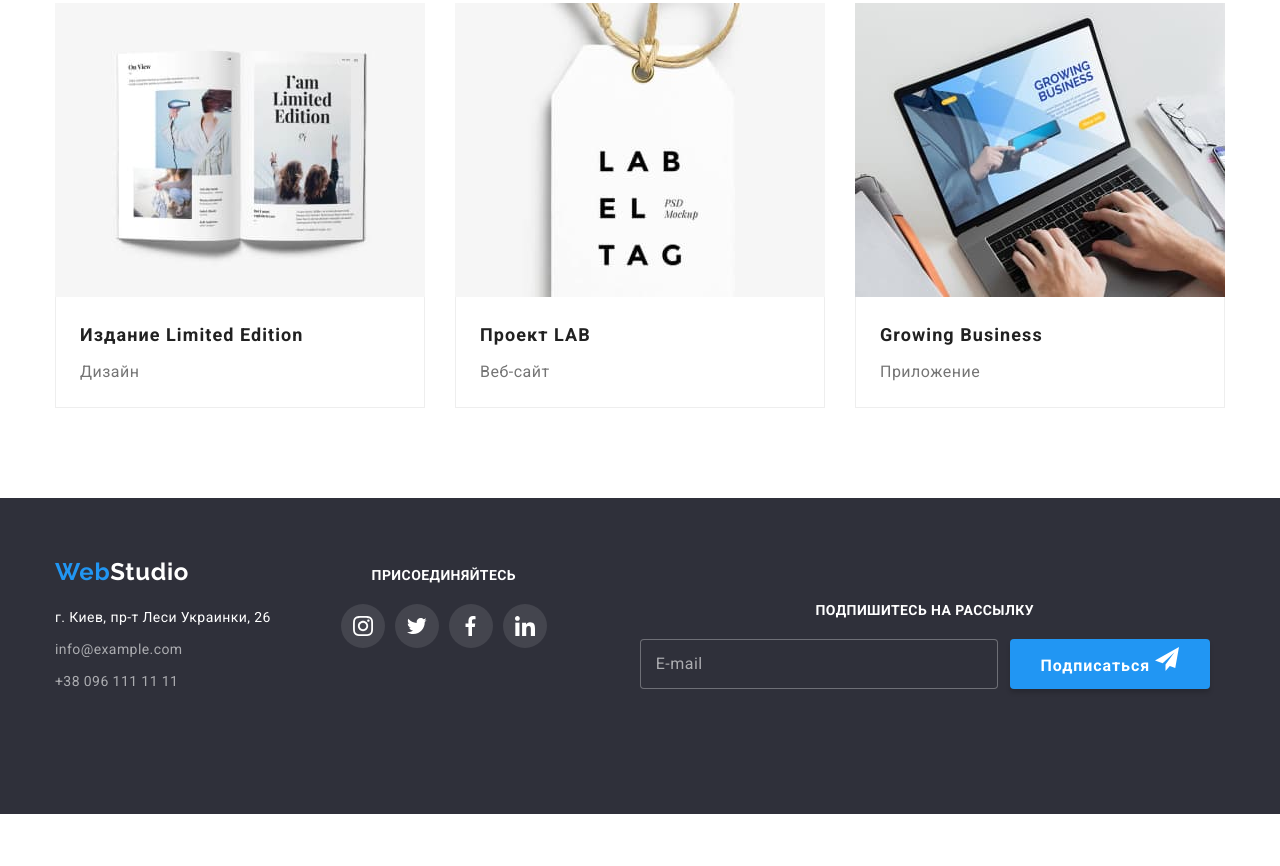
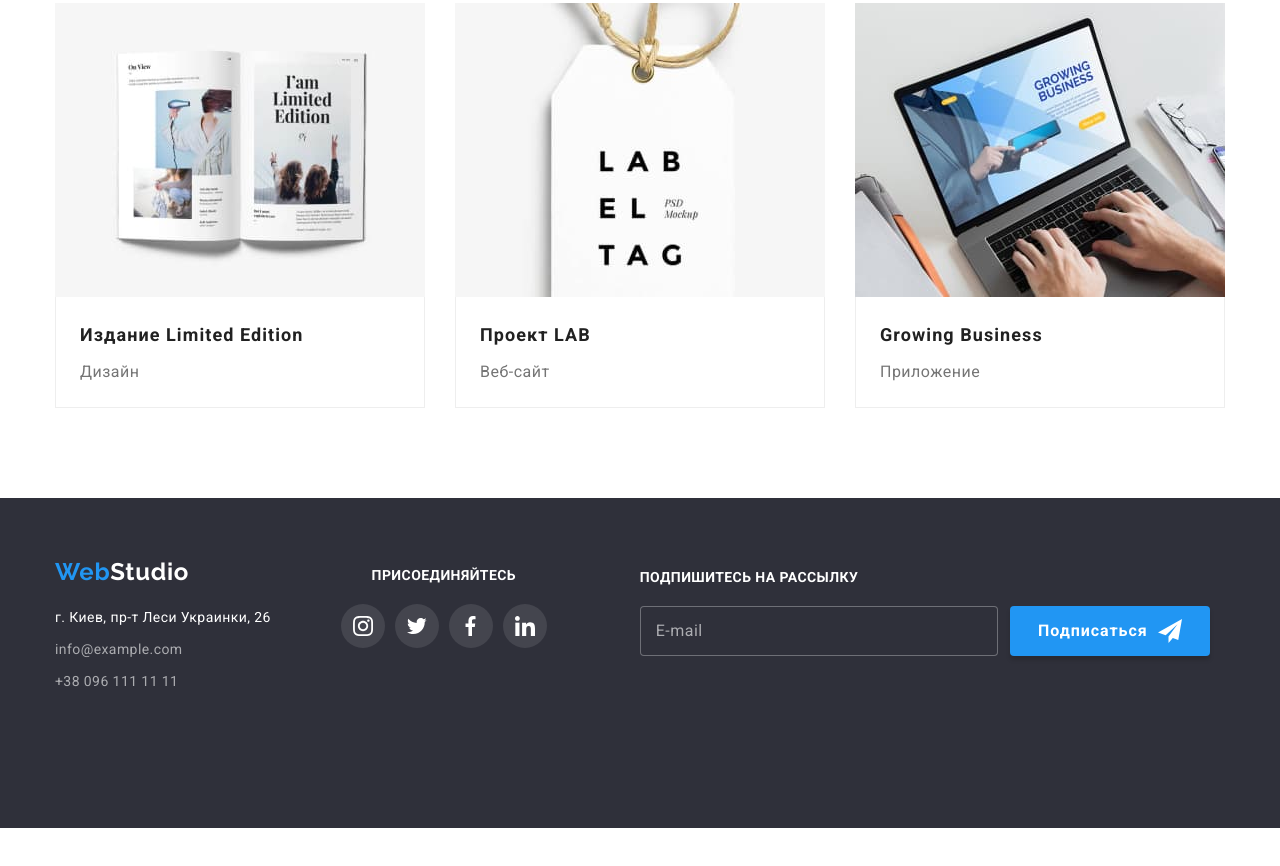
Before and after one commit to trotssvit/goit-markup-hw-08, a plain HTML site: page portfolio.html in a window 1280 px wide. Shown: the part 1065-1931 px from the top of the page. Drawn offline with nearby package versions, Linux system fonts and the light colour scheme.

Commit message:
footer finish

```diff
--- a/sass/layout/_footer.scss
+++ b/sass/layout/_footer.scss
@@ -1,7 +1,8 @@
 /* ---------------------------footer-logo---------------------- */
 /* -------------------------footer address links----------------- */
 // .footer-space {
-//   height: auto;
+//   margin-top: 60px;
+//   margin-bottom: 60px;
 // }
 .container-footer {
   align-items: center;
@@ -14,9 +15,12 @@
     text-align: start;
     display: flex;
     flex-direction: row;
+    align-items: flex-start;
+
   }
 }
 .footer-adr {
+  display: inline;
   @media screen and (min-width: 768px) {
     display: flex;
     flex-direction: row;
@@ -24,10 +28,10 @@
     justify-content: space-around;
   }
   @media screen and (min-width: 1200px) {
-    align-items: baseline;
-    // text-align: start;
-    // display: flex;
-    // flex-direction: row;
+    // align-items: baseline;
+    text-align: start;
+    display: flex;
+    flex-direction: row;
   }
 }
 .address .link {
@@ -58,14 +62,14 @@
   // display: block;
   @extend %transition;
 }
-.address-map {
+.address-map:not(:last-child){
   margin-bottom: 8px;
 }
 // .address .address-map:not(:last-child) {
 //   // margin-bottom: 9px;
 // }
 .address.list {
-  margin-bottom: -8px;
+  margin-bottom: 0;
 }
 
 .address .link:hover,
@@ -88,7 +92,7 @@
   letter-spacing: 0.03em;
 
   margin-bottom: 20px;
-  margin-top: 60px;
+  // margin-top: 60px;
   @media screen and (min-width: 768px) {
     margin-top: 0;
     justify-content: center;
@@ -126,6 +130,7 @@
   text-align: center;
   align-items: center;
   justify-content: center;
+  margin-bottom: 60px;
 }
 .address-links {
   @media screen and (min-width: 768px) {
@@ -163,6 +168,8 @@
   margin-bottom: 20px;
   @media screen and (min-width: 1200px) {
     margin-bottom: 20px;
+    text-align:left;
+    margin-top: 12px;
   }
 }
 .input-email {
@@ -222,25 +229,25 @@
   @extend %transition;
 }
 
-.mailing {
-  @media screen and (min-width: 768px) {
-    display: flex;
-    flex-direction: column;
-    text-align: center;
-  }
-  @media screen and (min-width: 1200px) {
-    display: block;
-    text-align: start;
-    // align-items: flex-start;
-    // align-items: baseline;
-    // position: inherit;
-    // margin-bottom: 20px;
-  }
-  // display: inline-block;
-  // align-items: baseline;
-  // position: inherit;
-  // margin-top: 12px;
-}
+// .mailing {
+//   @media screen and (min-width: 768px) {
+//     display: flex;
+//     flex-direction: column;
+//     text-align: center;
+//   }
+//   @media screen and (min-width: 1200px) {
+//     display: block;
+//     text-align: start;
+//     // align-items: flex-start;
+//     // align-items: baseline;
+//     // position: inherit;
+//     // margin-bottom: 20px;
+//   }
+//   // display: inline-block;
+//   // align-items: baseline;
+//   // position: inherit;
+//   // margin-top: 12px;
+// }
 .input-email:focus + .email,
 .input-email:not(:placeholder-shown) + .email {
   transform: translateY(-45px);
@@ -286,7 +293,7 @@
 }
 .icon-submit {
   fill: var(--active-color-letters);
-  // margin-left: 10px;
+  margin-left: 10px;
 
   @extend %transition;
   &:hover,
@@ -396,9 +403,9 @@
   &:focus {
     background-color: var(--hero-button-bg);
   }
-  @media screen and (min-width: 1200px) {
-    display: inline-block;
-  }
+  // @media screen and (min-width: 1200px) {
+  //   display: inline-block;
+  // }
 }
 
 .icon-submit {
```
Also changed, not shown: index.html (+1 -1 lines), css/main.css, css/main.min.css, 2 other files.
